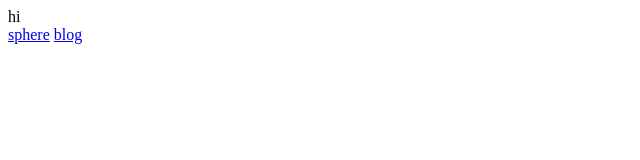
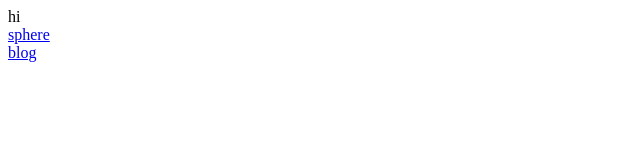
Before and after one commit to chetgdp/chetgdp.github.io, a plain HTML site: page index.html in a window 1280 px wide. Shown: the full height of the page, 0-640 px from the left. Drawn offline with Linux system fonts and the light colour scheme.

Commit message:
update autonomy

```diff
--- a/index.html
+++ b/index.html
@@ -6,6 +6,8 @@
         hi
         <div>
             <span><a href="sphere.html">sphere</a></span>
+        </div>
+        <div>
             <span><a href="blog.html">blog</a></span>
         </div>
     </body>
```
Also changed, not shown: blog.html (+5 -2 lines), 1 other file.
